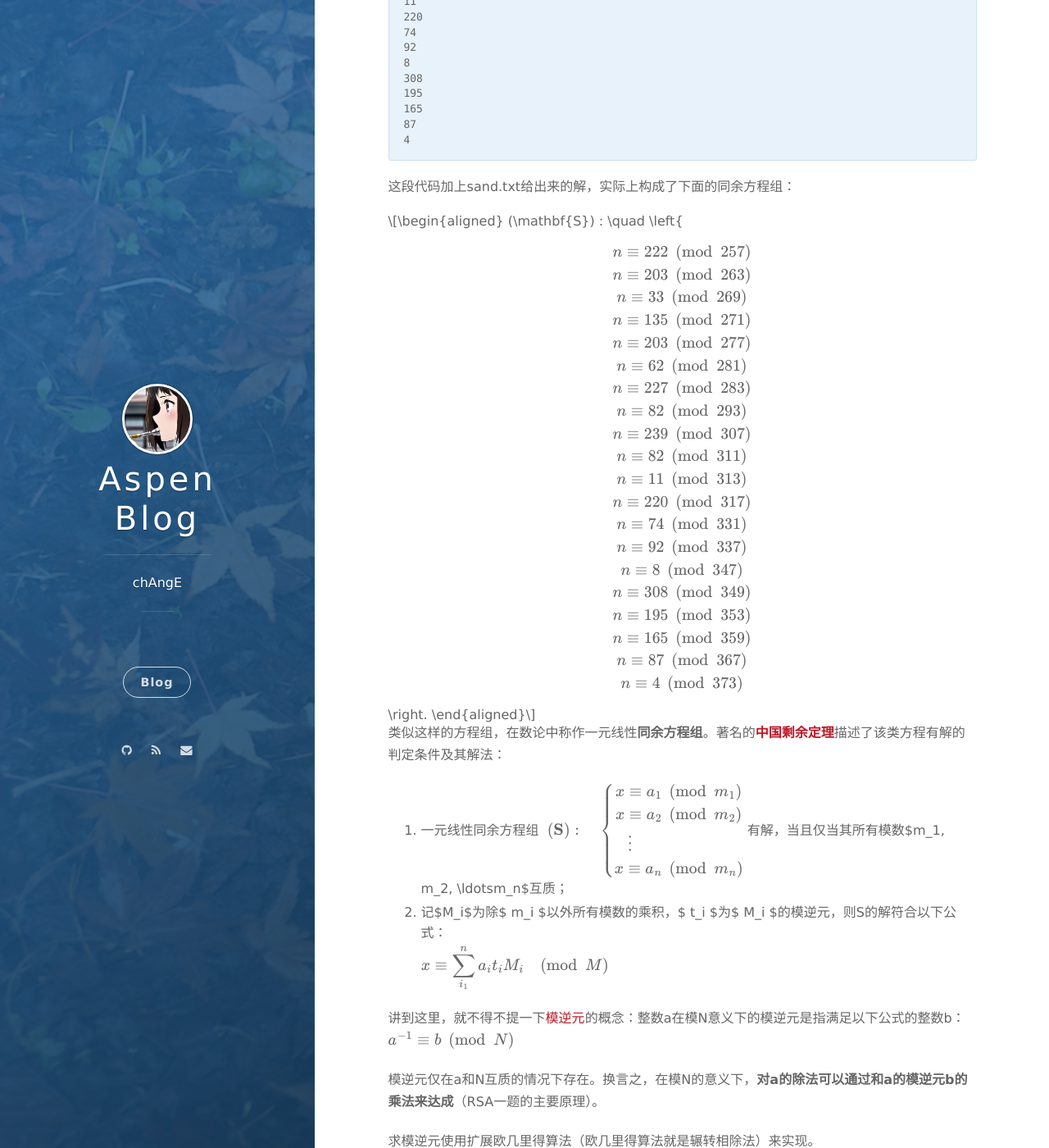
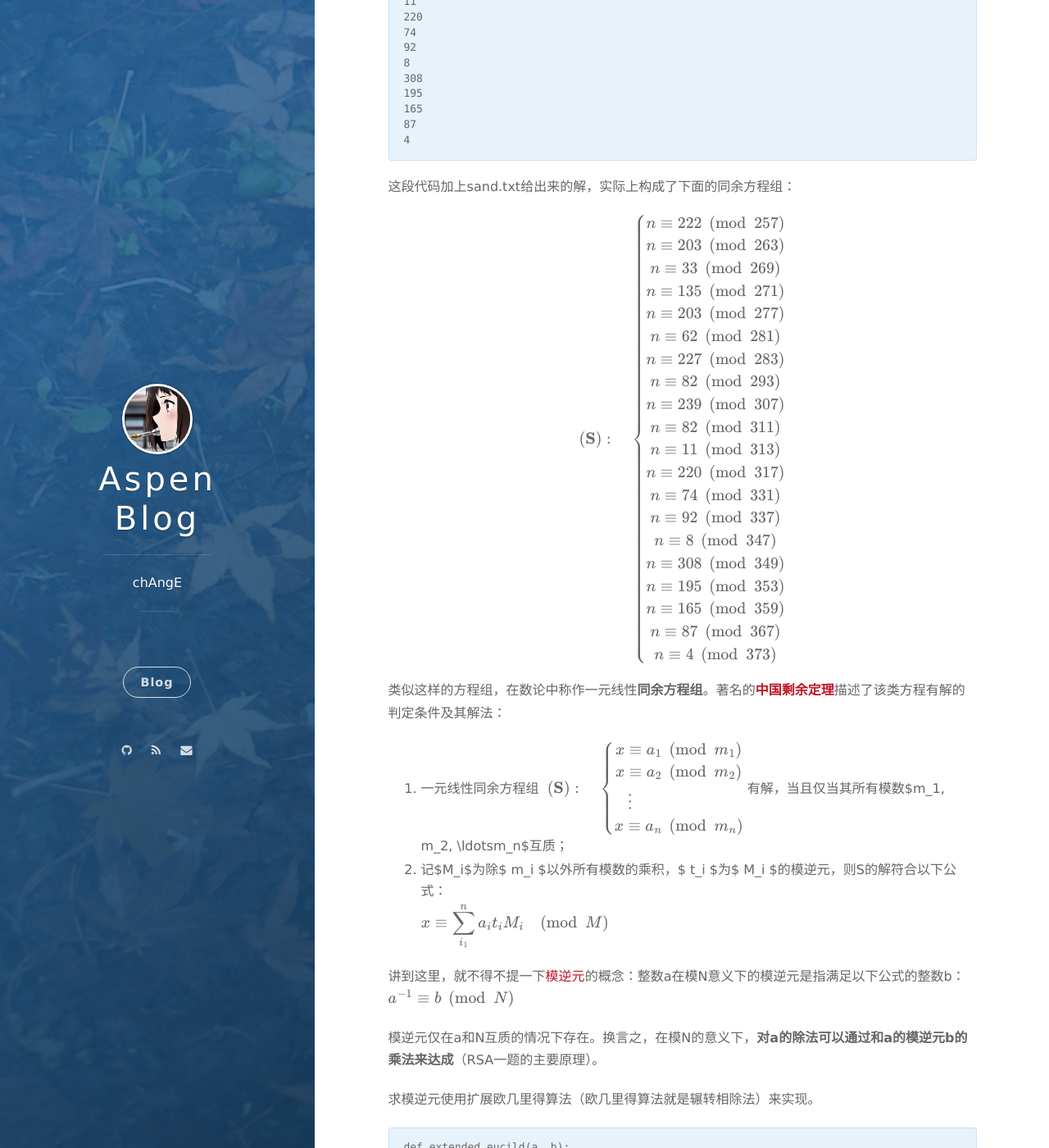
Before and after one commit to ultranal/ultranal.github.io, a Jekyll site: the page built from _posts/2018-05-28-suctf-writeup.md, in a window 1280 px wide and 1400 px high, scrolled down 1002 px. Shown: the whole window at 82% size. Built offline with Jekyll 4.4.1, drawn with Linux system fonts in a browser that asks for light colours; nearby versions of some CDN libraries; formulas are drawn with MathJax 3.

Commit message:
debug formula 5

```diff
--- a/_posts/2018-05-28-suctf-writeup.md
+++ b/_posts/2018-05-28-suctf-writeup.md
@@ -57,7 +57,7 @@ sand.txt
 
 $$
 \begin{aligned}
-(\mathbf{S}) : \quad \left{
+(\mathbf{S}) : \quad \left\{
 \begin{matrix}
     n \equiv 222 \pmod{257}\\
     n \equiv 203 \pmod{263}\\
```
